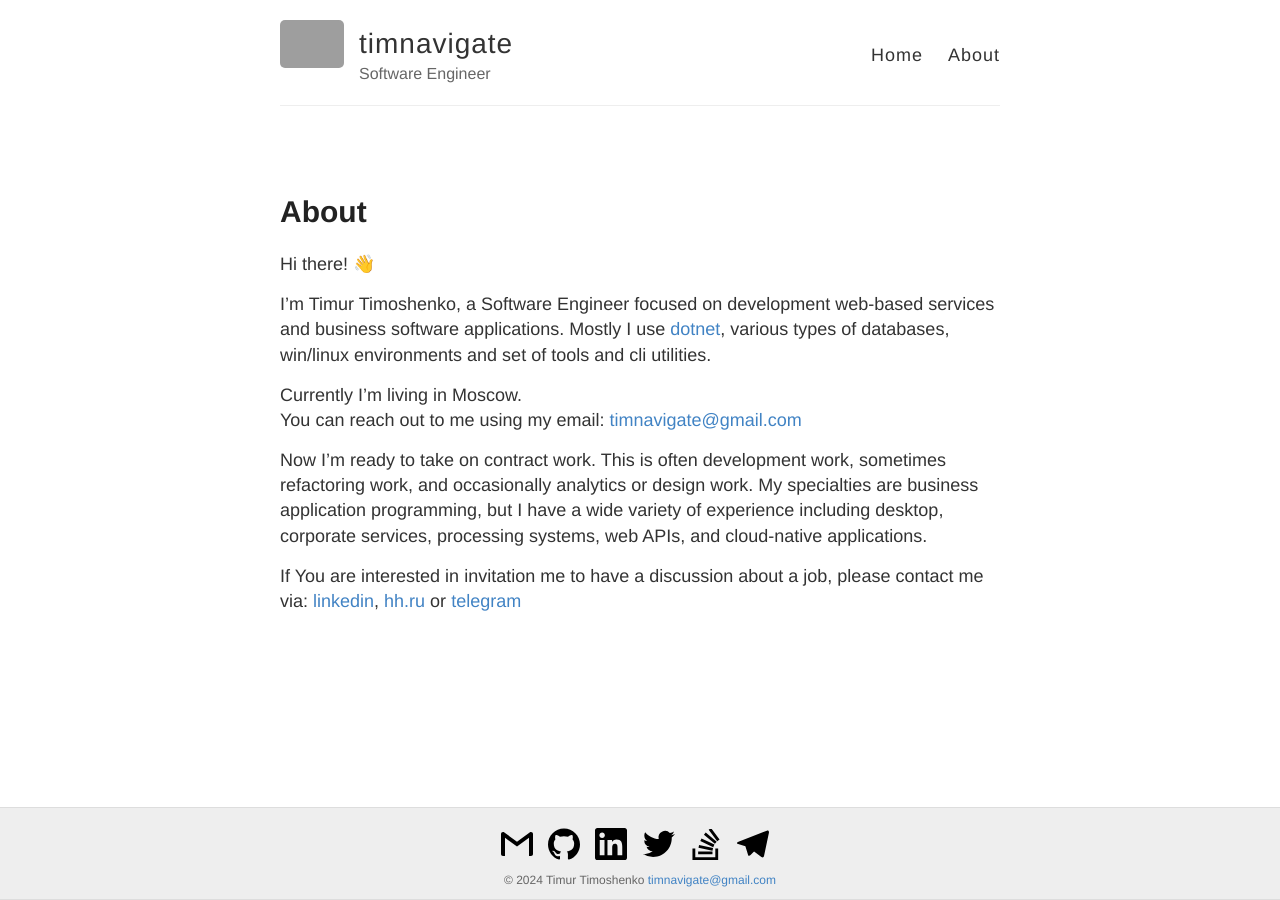
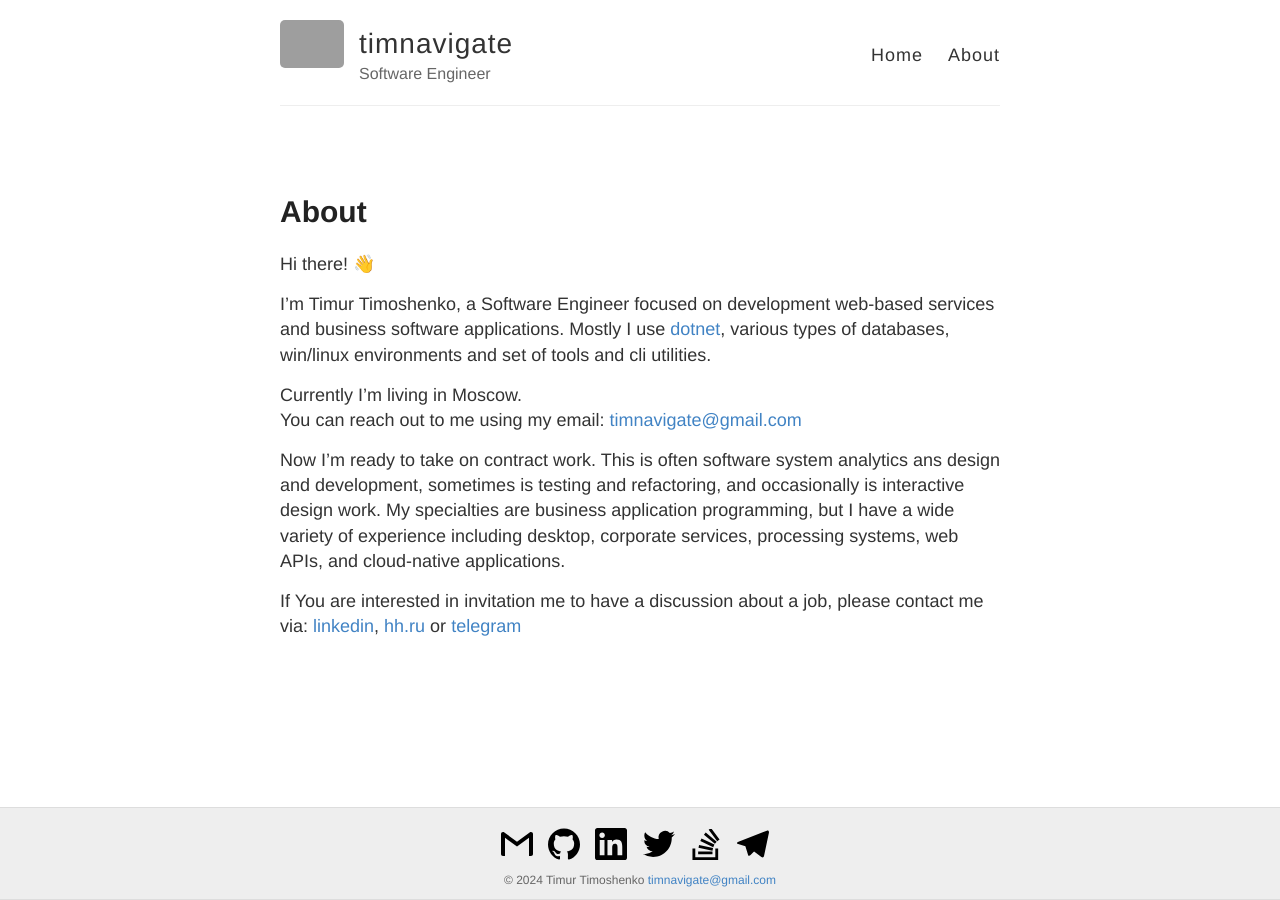
Before and after one commit to timnavigate/timnavigate.com, a Jekyll site: the page built from about.md, in a window 1280 px wide. Built offline with Jekyll 4.4.1, drawn with Linux system fonts in a browser that asks for light colours; grey boxes are pictures that could not be loaded.

Commit message:
Update about.md

```diff
--- a/about.md
+++ b/about.md
@@ -13,7 +13,7 @@ Currently I'm living in {{ site.location }}.<br/>
 You can reach out to me using my email: [timnavigate@gmail.com]("mailto:timnavigate@gmail.com")
 
 Now I'm ready to take on contract work.
-This is often development work, sometimes refactoring work, and occasionally analytics or design work.
+This is often software system analytics ans design and development, sometimes is testing and refactoring, and occasionally is interactive design work.
 My specialties are business application programming, but I have a wide variety of experience including desktop, corporate services, processing systems, web APIs, and cloud-native applications.
 
 If You are interested in invitation me to have a discussion about a job, please contact me via: [linkedin](https://linkedin.com/in/timnavigate), [hh.ru](https://hh.ru/resume/6ecf838dff00cf86c60039ed1f336243635742) or [telegram](https://t.me/timnavigate)
```
